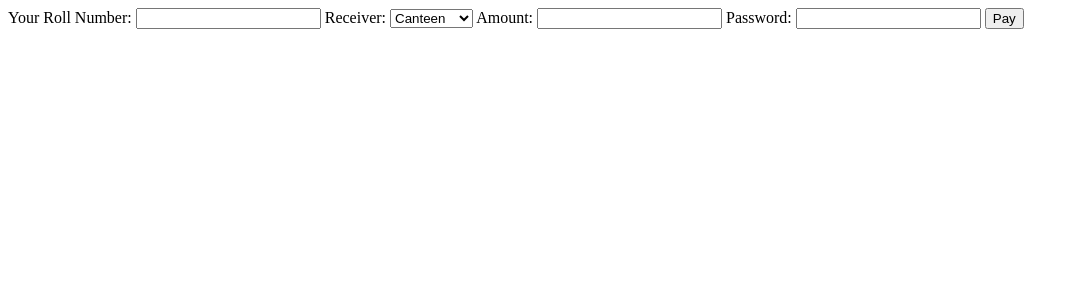
After one commit to neelb99/vCredit, a Flask app: page /pay in a window 1280 px wide. The commit adds this page. Shown: the top 300 px of the page, without its empty margins (0-1079 px from the left). Run offline with Flask 2, Linux system fonts and the light colour scheme.

Commit message:
basic functionality

```diff
--- a/app.py
+++ b/app.py
@@ -1,6 +1,7 @@
-from flask import Flask, render_template
+from flask import Flask, render_template, request, redirect
 from sqlalchemy import create_engine
 from sqlalchemy.orm import scoped_session, sessionmaker
+from user import user
 
 app = Flask(__name__)
 
@@ -10,3 +11,81 @@ db = scoped_session(sessionmaker(bind=engine))
 @app.route("/")
 def index():
     return render_template('index.html')
+
+@app.route("/register", methods=["GET","POST"])
+def register():
+    if request.method == "GET":
+        return render_template('register.html')
+    else:
+        roll = request.form.get("roll")
+        check = db.execute("SELECT * from users where roll = :rollno", {"rollno": roll.upper()}).fetchone()
+        password = request.form.get("pass")
+        if not check:
+            name = request.form.get("name")
+            currentuser = user(roll.upper(), name, password)
+            db.execute("insert into users (roll,name,password,balance) VALUES(:roll,:name,:pass,:balance)",
+                       {"roll": currentuser.roll, "name": currentuser.name, "pass": currentuser.password,
+                        "balance": currentuser.balance})
+            db.commit()
+            return render_template('account.html', getname=currentuser.name, getroll=currentuser.roll,
+                                   getbal=currentuser.balance)
+        else:
+            if check.password == password:
+                return render_template('account.html', getname=check.name, getroll=check.roll,
+                                       getbal=check.balance)
+            else:
+                return render_template('login.html', wrong=True)
+
+
+@app.route("/login", methods=["GET","POST"])
+def login():
+    if request.method == "GET":
+        return render_template('login.html',wrong=False)
+    else:
+        roll = request.form.get("roll")
+        check = db.execute("SELECT * from users where roll = :rollno", {"rollno": roll.upper()}).fetchone()
+        password = request.form.get("pass")
+        if not check:
+            return render_template('login.html', wrong=True)
+        else:
+            if check.password == password:
+                return render_template('account.html', getname=check.name, getroll=check.roll,
+                                       getbal=check.balance)
+            else:
+                return render_template('login.html', wrong=True)
+
+@app.route("/account")
+def account():
+    return redirect('/login')
+
+@app.route("/pay")
+def pay():
+    return render_template('pay.html')
+
+@app.route("/verify",methods=["POST","GET"])
+def verify():
+    if request.method=="GET":
+        return redirect('/pay')
+    else:
+        roll = request.form.get("roll")
+        check = db.execute("SELECT * from users where roll = :rollno", {"rollno": roll.upper()}).fetchone()
+        if not check:
+            return redirect('/pay')
+        else:
+            password = request.form.get("pass")
+            if check.password != password:
+                return redirect('/pay')
+            else:
+                receiver = request.form.get("receiver")
+                check2 = db.execute("SELECT * from users where roll = :rollno", {"rollno": receiver}).fetchone()
+                if not check2:
+                    return redirect('/pay')
+                else:
+                    amount = request.form.get("amount")
+                    if int(amount)>check.balance:
+                        return redirect('/pay')
+                    else:
+                        db.execute("update users set balance = :newbal where roll = :rollno",{"newbal":check.balance-int(amount),"rollno": roll.upper()})
+                        db.execute("update users set balance = :newbal2 where roll = :rollno", {"newbal2":check2.balance+int(amount),"rollno": receiver})
+                        db.commit()
+                        return render_template('verify.html',payer=check.name,receiver=check2.name, amount=amount)
--- a/templates/index.html
+++ b/templates/index.html
@@ -4,5 +4,8 @@
 </head>
 <body>
     <h1>heading</h1>
+    <a href={{url_for('register')}}>Register</a>
+    <a href={{url_for('login')}}>Sign In</a>
+    <a href={{url_for('pay')}}>Pay</a>
 </body>
 </html>
--- /dev/null
+++ b/templates/pay.html
@@ -0,0 +1,23 @@
+<!DOCTYPE html>
+<html>
+<head>
+</head>
+<body>
+	<form action="{{url_for('verify')}}" method="post">
+		<label for="roll">Your Roll Number: </label>
+		<input type="text" name="roll">
+		<label for="receiver">Receiver: </label>
+		<select name="receiver">
+			<option value="1">Canteen</option>
+			<option value="2">Stationery</option>
+			<option value="3">CSI</option>
+			<option value="4">IEEE</option>
+		</select>
+		<label for="amount">Amount: </label>
+		<input type="number" name="amount">
+		<label for="pass">Password: </label>
+		<input type="password" name="pass">
+
+		<button type="submit">Pay</button>
+</body>
+</html>
--- /dev/null
+++ b/user.py
@@ -0,0 +1,6 @@
+class user:
+    def __init__(self,entroll,entname,entpass):
+        self.roll = entroll
+        self.name = entname
+        self.password = entpass
+        self.balance = 0
```
Also changed, not shown: templates/account.html (added, +13 -0 lines), templates/login.html (added, +17 -0 lines), templates/register.html (added, +15 -0 lines), templates/verify.html (added, +8 -0 lines).
